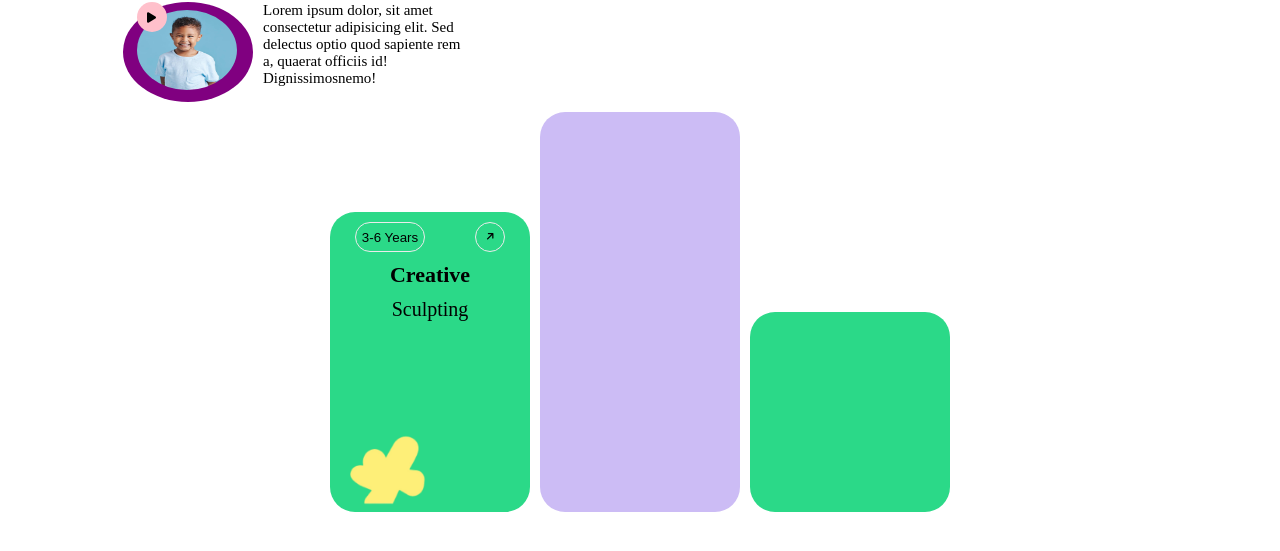
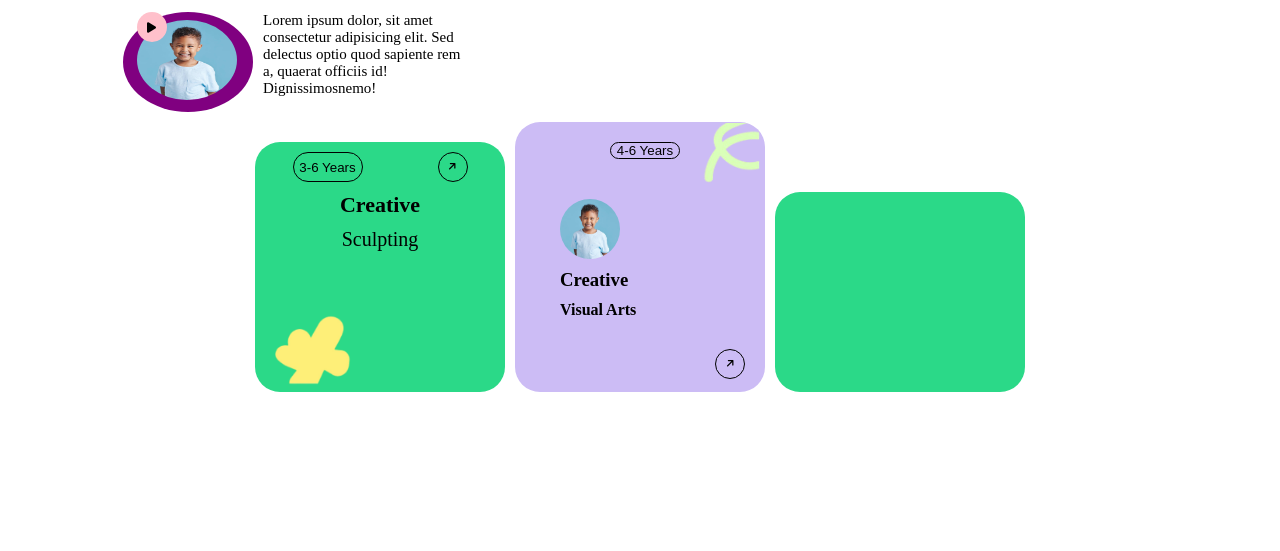
Before and after one commit to VeliZade04/lesson6.2-7-, a plain HTML site: page index.html in a window 1280 px wide. Shown: the part 215-766 px from the top of the page. Drawn offline with Linux system fonts and the light colour scheme; files that its build step writes are made by us from their sources; files whose address does not match are found by name.

Commit message:
second option finished

```diff
--- a/assets/styles/style.css
+++ b/assets/styles/style.css
@@ -3,7 +3,7 @@
   padding: 0px;
   box-sizing: border-box;
 }
-main{
+main {
   display: flex;
   flex-direction: column;
   gap: 10px;
@@ -157,41 +157,80 @@ button {
     }
   }
 }
-.options{
+.options {
+  width: 100%;
   display: flex;
   gap: 10px;
   align-items: flex-end;
-    justify-content:center;
-    .box1-main{
-        width: 200px;
-        height: 300px;
+  justify-content: center;
+  .box1-main {
+    width: 250px;
+    height: 250px;
     border-radius: 25px;
     background-color: #2bd988;
   }
-    .box2-main{
-        width: 200px;
-        height: 400px;
+  .box2-main {
+    display: flex;
+    flex-direction: column;
+    position: relative;
+    gap: 40px;
+    padding-left: 45px;
+
+.painting{
+  img{
+    position: absolute;
+    top: 1px;
+    right: 5px;
+    border-radius: 0px;
+  }
+}
+    .age {
+      border: 1px solid black;
+      margin-top: 20px;
+      margin-left: 50px;
+    }
+    img{
+    width: 60px;
+    height: 60px;
+    border-radius: 30px;
+    }
+    .direction {
+      align-self:flex-end;
+      margin: 20px;
+      border: 1px solid black;
+      width: 30px;
+      align-content: end;
+      height: 30px;
+      bottom: 10px;
+      right: 20px;
+    }
+    width: 250px;
+    height: 270px;
     border-radius: 25px;
     background-color: #ccbcf5;
   }
-    .box3-main{
-        width: 200px;
+  .box3-main {
+    width: 250px;
     height: 200px;
     border-radius: 25px;
     background-color: #2bd988;
   }
 }
-.box1-main{
-.buttons{
+.box1-main {
+  .buttons {
     padding-top: 10px;
     display: flex;
     justify-content: space-around;
+    .age {
+      border: 1px solid black;
     }
-.direction{
+  }
+  .direction {
+    border: 1px solid black;
     width: 30px;
     height: 30px;
   }
-    buttton{
+  buttton {
     border: 1px solid black;
     width: 40px;
     align-content: center;
@@ -202,16 +241,17 @@ button {
   display: flex;
   flex-direction: column;
   gap: 10px;
-    h4,h5{
+  h4,
+  h5 {
     font-size: 22px;
     text-align: center;
   }
-    h5{
+  h5 {
     font-size: 20px;
     font-weight: 300;
   }
   position: relative;
-    img{
+  img {
     width: 80px;
     height: 80px;
     position: absolute;
@@ -219,37 +259,54 @@ button {
     left: 20px;
   }
 }
-.box1-main-m{
+.b2-m-bott{
+  display: flex;
+  flex-direction: column;
+  gap: 10px;
+}
+.box1-main-m {
   width: 100%;
   border-radius: 25px;
   height: 100px;
   background-color: #ccbcf5;
 }
-.options-mobile{
+.options-mobile {
   display: none;
+  padding-left: 10%;
+  width: 90%;
 }
-.other-boxes-m{
+.other-boxes-m {
   display: flex;
   gap: 10%;
-.box2-main-m{
+  .box2-main-m {
     width: 50%;
     border-radius: 25px;
     height: 100px;
     background-color: #2bd988;
   }
-
 }
 @media (max-width: 768px) {
-  .options{
+  .subheader {
+    flex-direction: column;
+    gap: 30px;
+    align-items: center;
+  }
+  .header-start {
+    padding-left: 10%;
+  }
+  .header-right {
+    h3 {
+      text-align: center;
+    }
+  }
+  .options {
     display: none;
   }
-  .options-mobile{
+  .options-mobile {
     display: flex;
     flex-direction: column;
     justify-content: center;
     gap: 10px;
-    padding-left: 20%;
-    width: 80%;
   }
   .header-left {
     display: none;
--- a/index.html
+++ b/index.html
@@ -44,6 +44,9 @@
       </div>
     </nav>
     <main>
+      <div class="position-bx-options">
+
+      </div>
       <div class="header">
         <div class="header-right">
           <div class="header-start">
@@ -76,7 +79,7 @@
         <div class="options">
           <div class="box1-main">
           <div class="buttons">
-            <button>3-6 Years</button>
+            <button class="age">3-6 Years</button>
             <button class="direction">
               <i class="fa-solid fa-arrow-right fa-rotate-by fa-xs" style="color: #000000; --fa-rotate-angle: -45deg;"></i>
             </button>
@@ -85,7 +88,20 @@
             <h5>Sculpting</h5>
             <img src="./assets/images/paint1.png" alt="">
           </div>
-          <div class="box2-main"></div>
+          <div class="box2-main">
+            <button class="age">4-6 Years</button>
+            <div class="b2-m-bott">
+            <img src="./assets/images/kidimg.jpg" alt="">
+            <h3>Creative</h3>
+            <h4>Visual Arts</h4>
+            <button class="direction">
+              <i class="fa-solid fa-arrow-right fa-rotate-by fa-xs" style="color: #000000; --fa-rotate-angle: -45deg;"></i>
+            </button>
+            </div>
+            <div class="painting">
+            <img src="./assets/images/paint2.png" alt="">
+            </div>
+          </div>
           <div class="box3-main"></div>
         </div>
         <div class="options-mobile">
```
Also changed, not shown: assets/images/paint2.png (added). Lines whose indentation alone changed are shown as unchanged.
